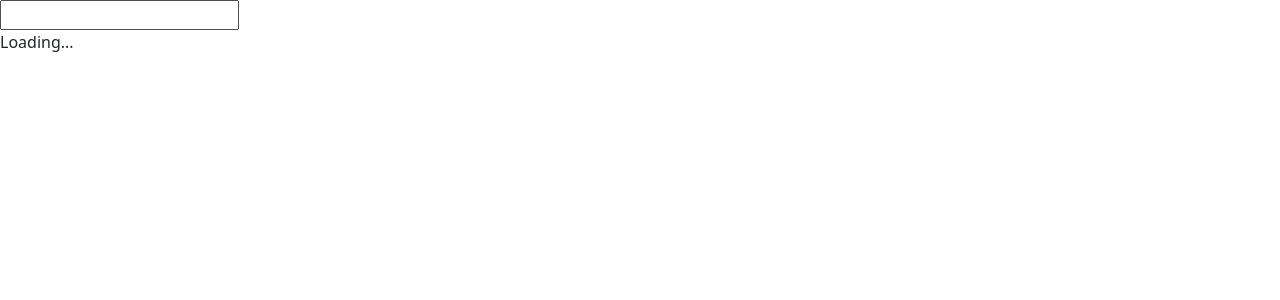
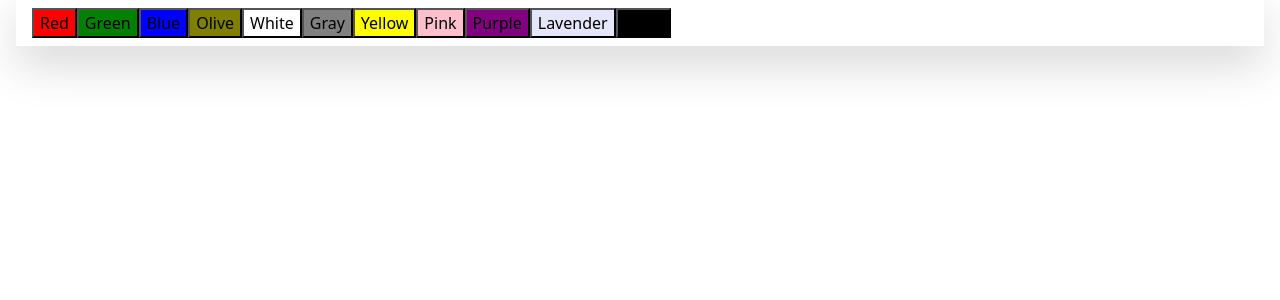
Before and after one commit to Sai2909/youtube, a React (Create React App) app: page / in a window 1280 px wide. Shown: the top 300 px of the page. Built offline with nearby package versions, Linux system fonts and the light colour scheme.

Commit message:
color changer

```diff
--- /dev/null
+++ b/src/backgroundChanger/Changcolor.js
@@ -0,0 +1,95 @@
+import React, { useState } from 'react'
+
+const Changcolor = () => {
+    const [color, setColor] = useState('white')
+    return (
+        <div className="w-full h-screen duration-200"
+            style={{ backgroundColor: color }}>
+            <div className="fixed flex flex-wrap justify-center bottom-12 inset-x-0 px-3 ">
+                <div className="flex flex-wrap justify-center gap-3 px-3 py-2 shadow-lg bg-gray-300 rounded-2xl">
+                    <button
+                        className="btn-primary"
+                        style={{ backgroundColor: "red" }}
+                        onClick={() => setColor("red")}
+                    >
+                        Red
+                    </button>
+                    <button
+                        className="btn-primary"
+                        style={{ backgroundColor: "green" }}
+                        onClick={() => setColor("green")}
+                    >
+                        Green
+                    </button>
+                    <button
+                        className="btn-primary"
+                        style={{ backgroundColor: "Blue" }}
+                        onClick={() => setColor("blue")}
+                    >
+                        Blue
+                    </button>
+                    <button
+                        className="btn-primary"
+                        style={{ backgroundColor: "Olive" }}
+                        onClick={() => setColor("olive")}
+                    >
+                        Olive
+                    </button>
+                    <button
+                        className="btn-primary text-black"
+                        style={{ backgroundColor: "white" }}
+                        onClick={() => setColor("white")}
+                    >
+                        White
+                    </button>
+                    <button
+                        className="btn-primary"
+                        style={{ backgroundColor: "Gray" }}
+                        onClick={() => setColor("gray")}
+                    >
+                        Gray
+                    </button>
+                    <button
+                        className="btn-primary text-black"
+                        style={{ backgroundColor: "Yellow" }}
+                        onClick={() => setColor("yellow")}
+                    >
+                        Yellow
+                    </button>
+                    <button
+                        className="btn-primary text-black"
+                        style={{ backgroundColor: "Pink" }}
+                        onClick={() => setColor("pink")}
+                    >
+                        Pink
+                    </button>
+                    <button
+                        className="btn-primary"
+                        style={{ backgroundColor: "Purple" }}
+                        onClick={() => setColor("purple")}
+                    >
+                        Purple
+                    </button>
+                    <button
+                        className="btn-primary text-black"
+                        style={{ backgroundColor: "Lavender" }}
+                        onClick={() => setColor("lavender")}
+                    >
+                        Lavender
+                    </button>
+                    <button
+                        className="btn-primary"
+                        style={{ backgroundColor: "Black" }}
+                        onClick={() => setColor("black")}
+                    >
+                        Black
+                    </button>
+                </div>
+
+            </div>
+
+        </div>
+    )
+}
+
+export default Changcolor
--- a/src/index.js
+++ b/src/index.js
@@ -6,7 +6,8 @@ import '../node_modules/bootstrap/dist/css/bootstrap.min.css';
 // import reportWebVitals from './reportWebVitals';
 // import Search from './search/Search';
 // import NormalSearch from './search/NormalSearch';
-import MainSearch from './search-debounce-input/hooks/MainSearch';
+// import MainSearch from './search-debounce-input/hooks/MainSearch';
+import Changcolor from './backgroundChanger/Changcolor';
 // import Tabs from './tabs/Tabs';
 // import FillExample from './tabs/Tabs';
 // import Main from './advance_routing/Main';
@@ -17,6 +18,6 @@ import MainSearch from './search-debounce-input/hooks/MainSearch';
 
 const root = ReactDOM.createRoot(document.getElementById('root'));
 root.render(
-  <MainSearch/>
+  <Changcolor/>
 
 );
```
